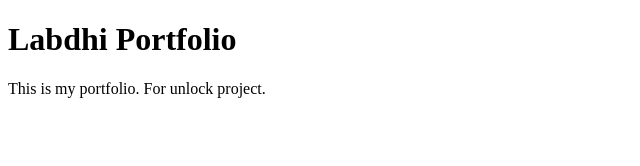
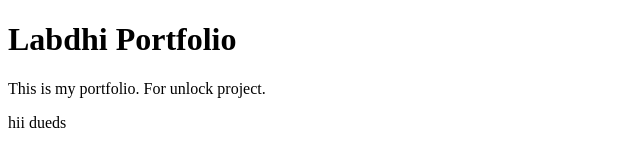
Before and after one commit to ppi-sideproject/Labdhi-Portfolio, a plain HTML site: page index.html in a window 1280 px wide. Shown: the full height of the page, 0-640 px from the left. Drawn offline with Linux system fonts and the light colour scheme.

Commit message:
div added

```diff
--- a/index.html
+++ b/index.html
@@ -10,5 +10,6 @@
     <p>
         This is my portfolio. For unlock project.
     </p>
+    <div>hii dueds</div>
 </body>
 </html>
```
